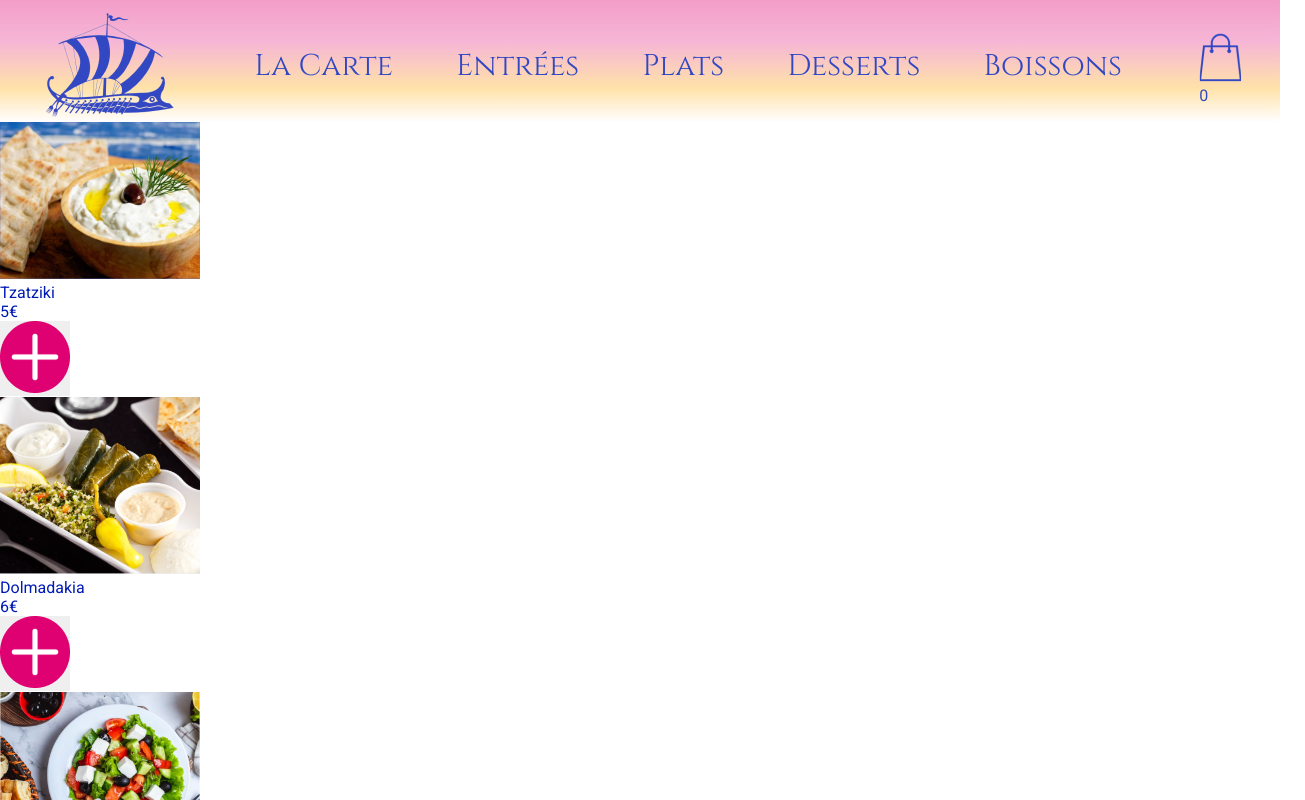
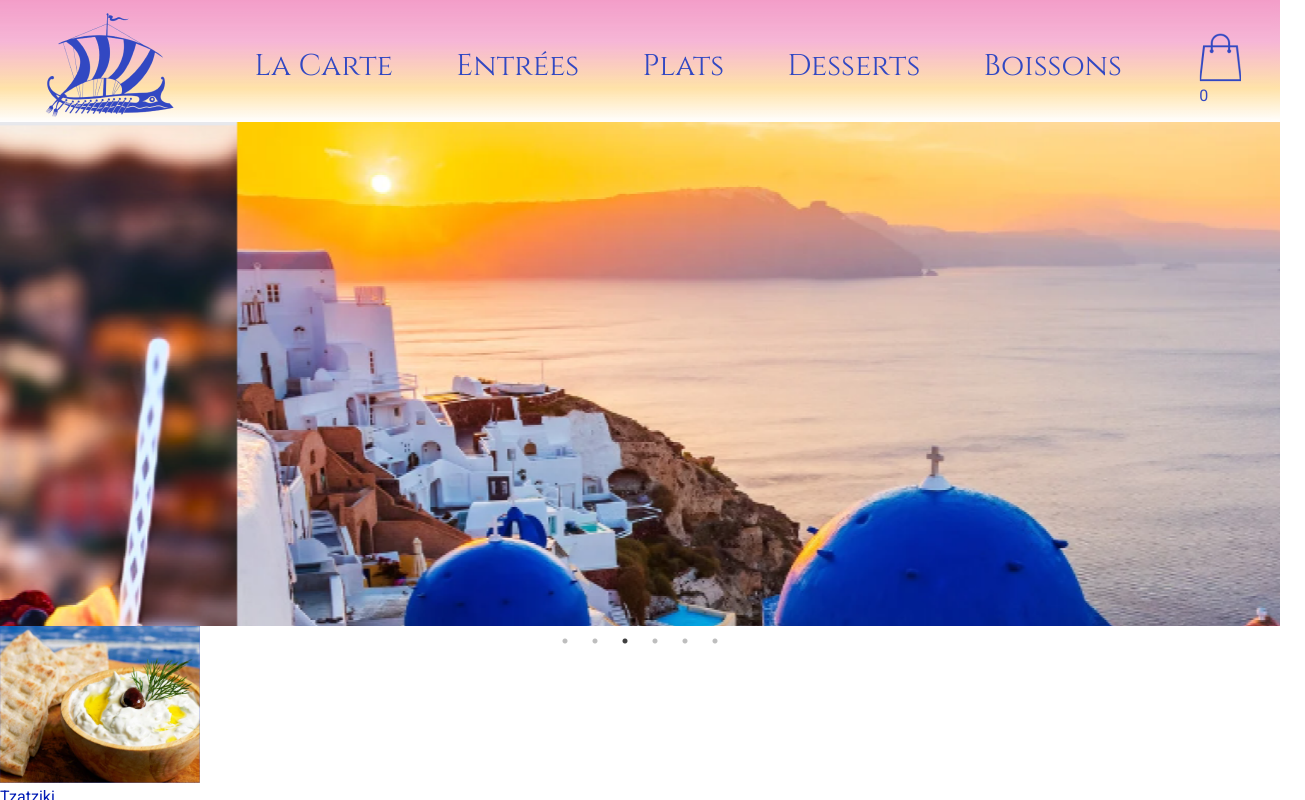
Before and after one commit to Chlopes92/OdysseeCulinaire, a React (Create React App) app: page /products in a window 1280 px wide. Shown: the top 800 px of the page, 1305 px wide, since content can reach past the window. Built offline with nearby package versions, Linux system fonts and the light colour scheme.

Commit message:
affichage carousel

```diff
--- a/src/components/ProductItem/ProductItem.tsx
+++ b/src/components/ProductItem/ProductItem.tsx
@@ -2,6 +2,7 @@ import { IProduct, PRODUCTS } from "mocks/products";
 import style from './ProductItem.module.css';
 import { useCartContext } from "contexts/Cart.context";
 import { useState } from "react";
+import Carousel from "components/Carousel/Carousel";
 
 interface ProductItemProps {
     product: IProduct;
@@ -15,6 +16,7 @@ const ProductItem = (props: ProductItemProps) => {
 
     return (
         <main>
+            <Carousel />
             <img className={style.size} src={img.src} alt={img.alt} />
             <p>{title}</p>
             <p>{price}€</p>
```
